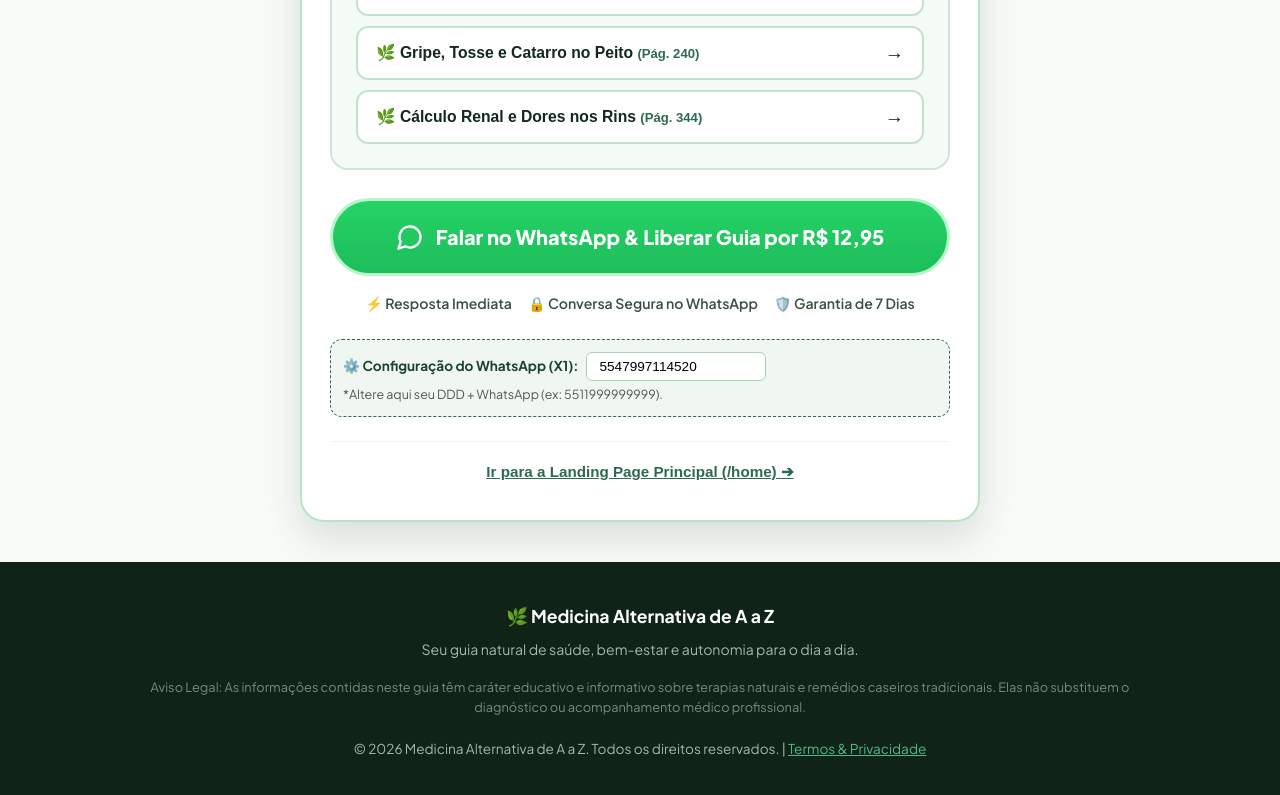
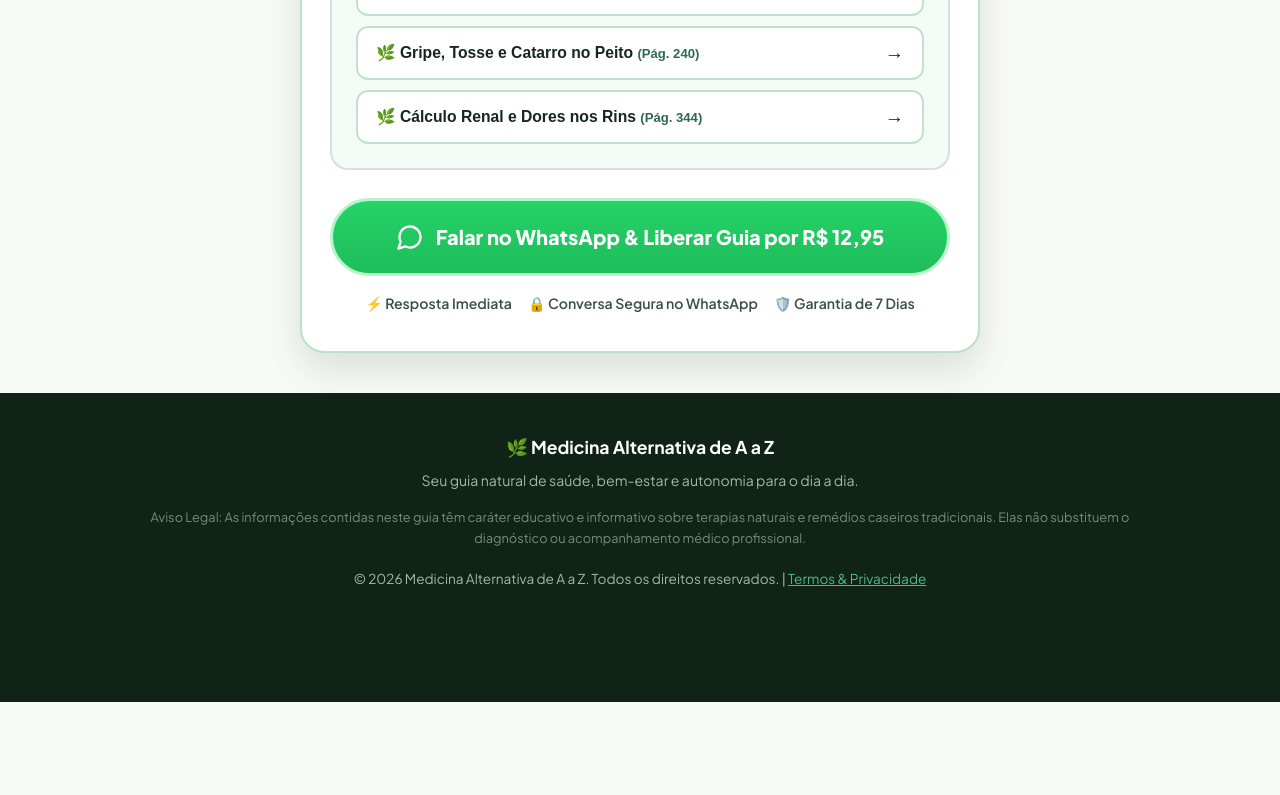
Before and after one commit to staffcontatopessoalstaff-pixel/medicina-alternativa-, a React (Vite) app: page /#/presell in a window 1280 px wide. Shown: the part 1509-2304 px from the top of the page. After the commit the page ends 2211 px from the top, so only its background shows below. Built offline with nearby package versions, Linux system fonts and the light colour scheme.

Commit message:
fix: remover caixa de configuracao dev e link inferior da presell

```diff
--- a/src/App.tsx
+++ b/src/App.tsx
@@ -176,38 +176,6 @@ function PresellPage() {
           <span>⚡ Resposta Imediata</span>
           <span>🔒 Conversa Segura no WhatsApp</span>
           <span>🛡️ Garantia de 7 Dias</span>
-        </div>
-
-        {/* WhatsApp Number Configuration Tool for User */}
-        <div className="presell-config-bar">
-          <strong>⚙️ Configuração do WhatsApp (X1):</strong>
-          <input
-            type="text"
-            value={whatsappNumber}
-            onChange={(e) => setWhatsappNumber(e.target.value)}
-            placeholder="Ex: 5511999999999"
-          />
-          <span style={{ fontSize: '0.78rem', color: '#555', display: 'block', marginTop: '4px' }}>
-            *Altere aqui seu DDD + WhatsApp (ex: 5511999999999).
-          </span>
-        </div>
-
-        {/* Direct Link to Sales Landing Page /home */}
-        <div style={{ marginTop: '24px', paddingTop: '16px', borderTop: '1px solid #eef7f2' }}>
-          <button
-            onClick={() => navigate('/home')}
-            style={{
-              background: 'none',
-              border: 'none',
-              color: '#2d6a4f',
-              fontWeight: 700,
-              cursor: 'pointer',
-              textDecoration: 'underline',
-              fontSize: '0.95rem'
-            }}
-          >
-            Ir para a Landing Page Principal (/home) ➔
-          </button>
         </div>
 
       </div>
```
